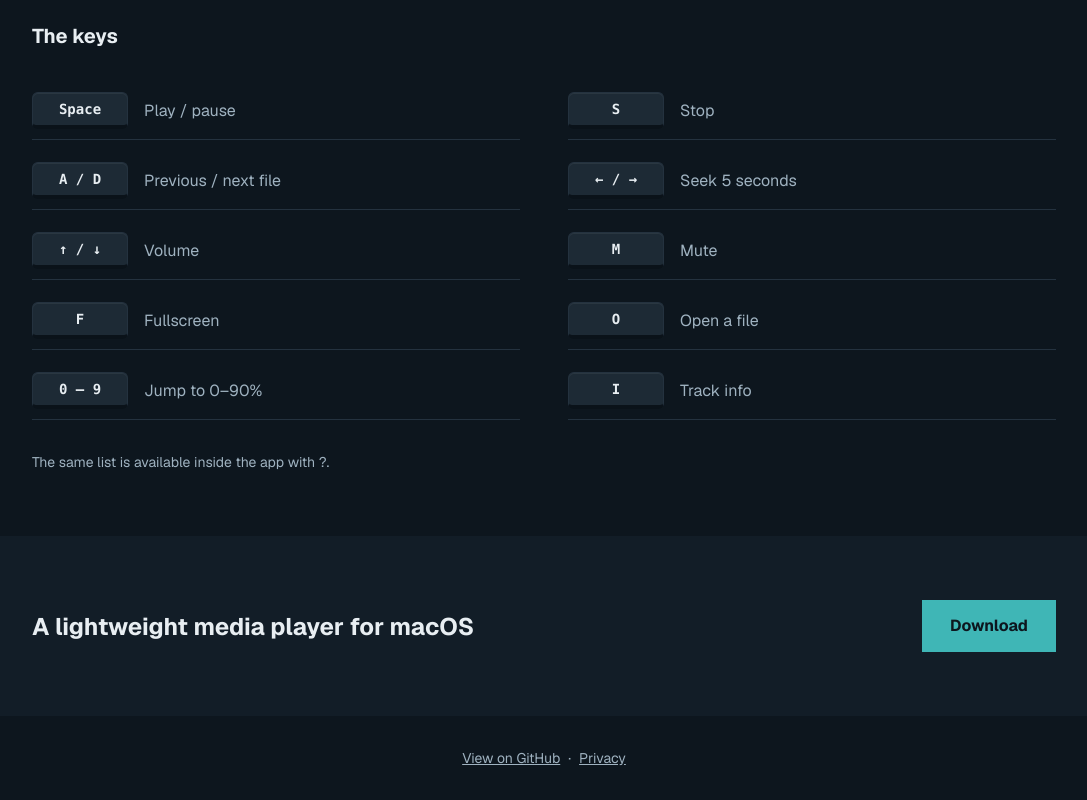
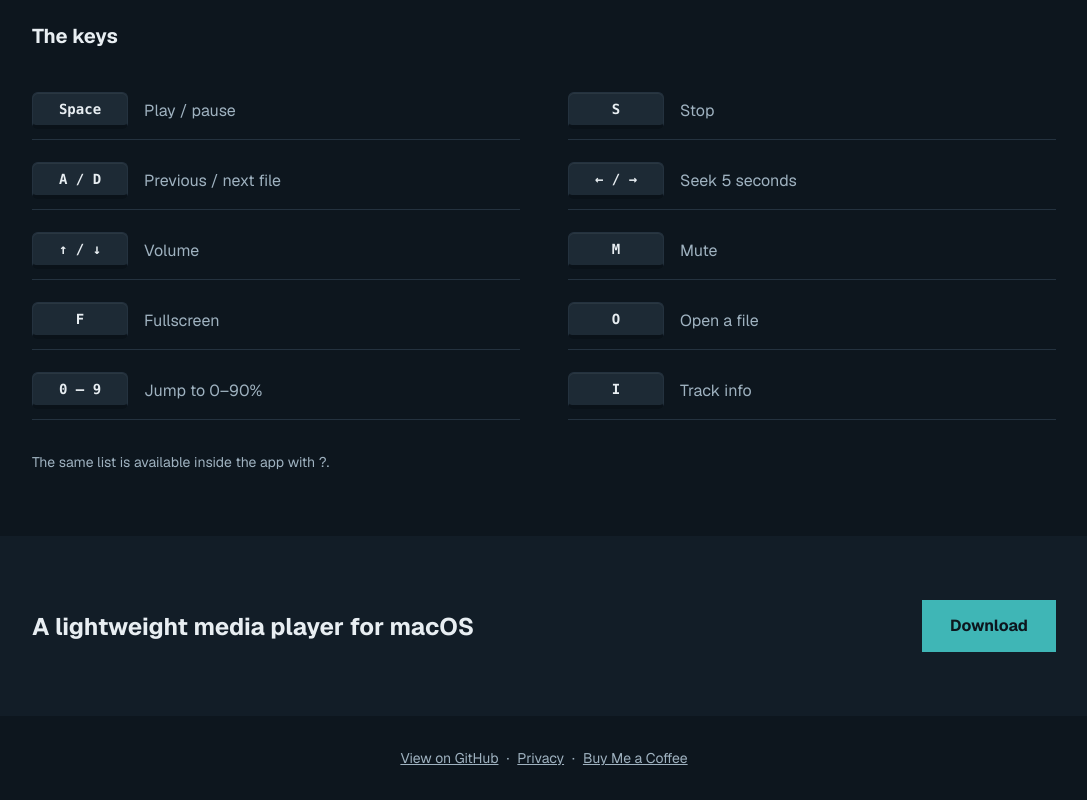
Before and after one commit to piro0919/mac-classic-player, a Next.js app in the folder lp/: page /en in a window 1280 px wide. Shown: the part 1289-2089 px from the top of the page, without its empty margins (96-1183 px from the left). Built offline with nearby package versions, Linux system fonts and the light colour scheme; a web font is replaced by a local one.

Commit message:
feat(lp): link buy me a coffee in the footer

```diff
--- a/lp/src/app/[locale]/page.tsx
+++ b/lp/src/app/[locale]/page.tsx
@@ -150,6 +150,10 @@ export default async function Page({ params }: PageProps) {
         <Link className="underline" href="/privacy">
           {t("footer.privacy")}
         </Link>
+        <span className="px-2">·</span>
+        <a className="underline" href="https://buymeacoffee.com/piro0919">
+          Buy Me a Coffee
+        </a>
       </footer>
     </>
   );
```
